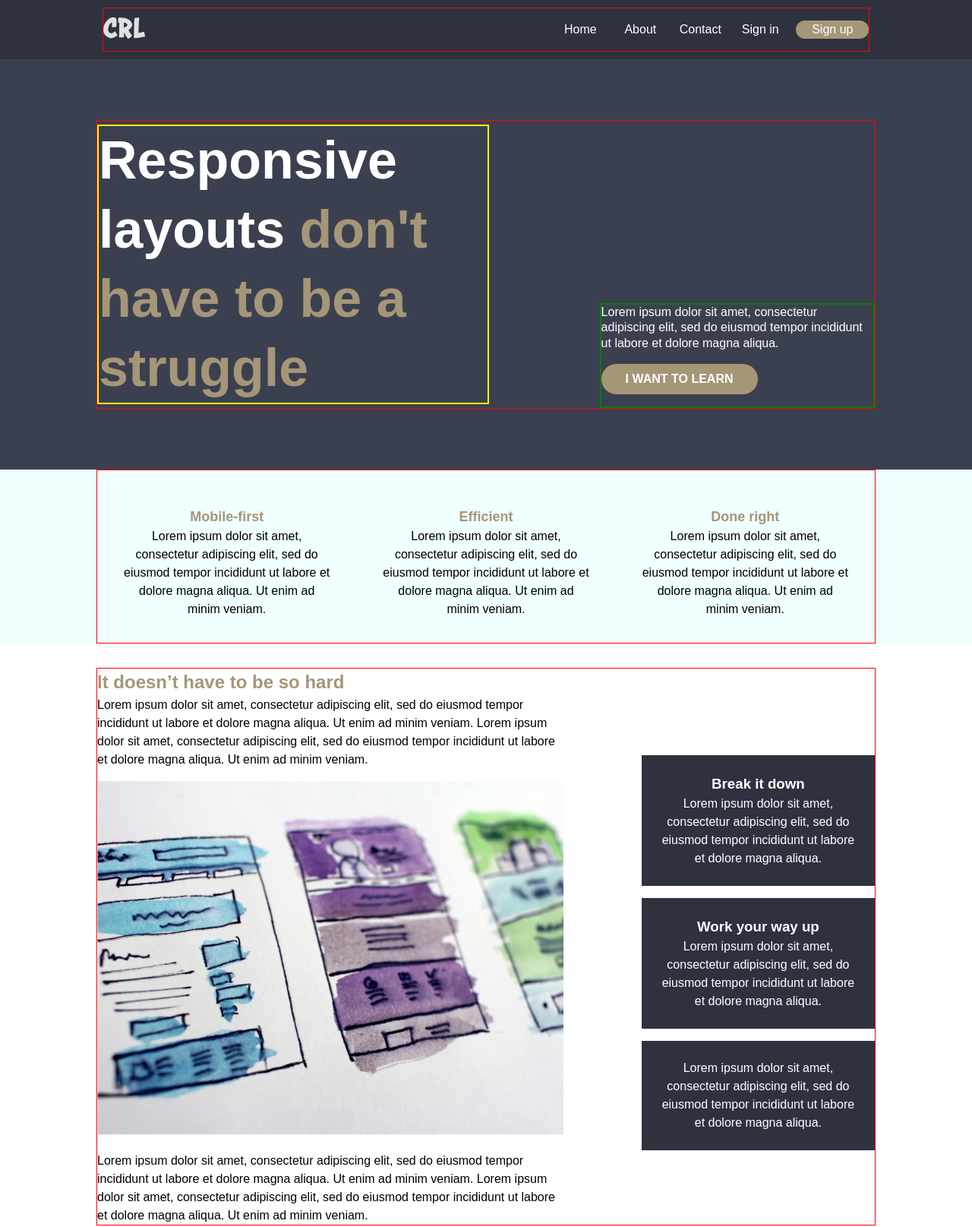
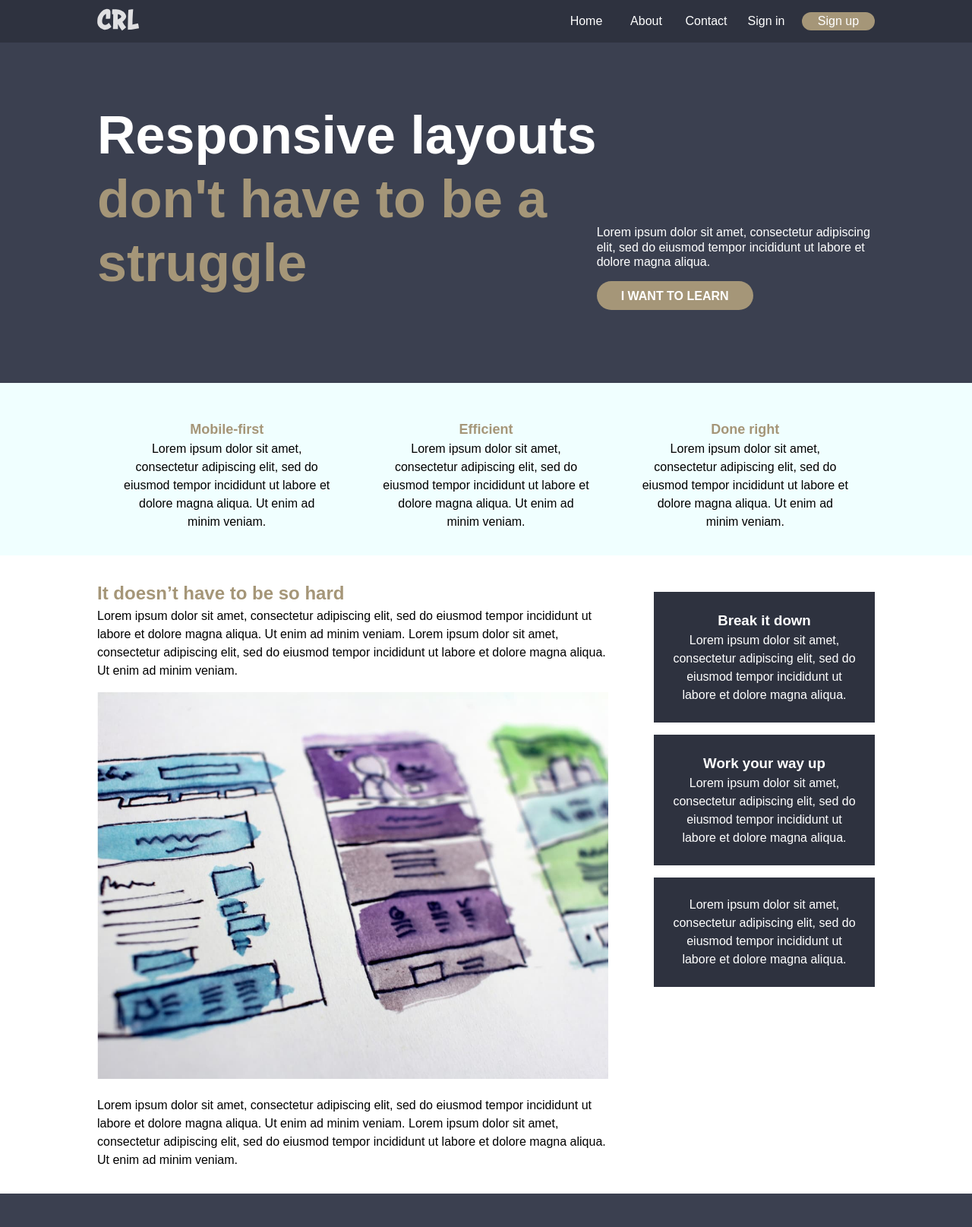
Before and after one commit to unRey5/Kevins-last-challenge, a plain HTML site: page index.html in a window 1280 px wide. Shown: the top 1615 px of the page at 76% size. Drawn offline with Linux system fonts and the light colour scheme.

Commit message:
media querries

```diff
--- a/index.html
+++ b/index.html
@@ -8,7 +8,7 @@
 </head>
 <body>
     <header>
-        <div class="container row">
+        <div class=" nav-wrapper container row">
 
             <div class="logo">
                 <a href="#"><img src="img/logo.svg" alt="logo"></a>
@@ -92,7 +92,7 @@
 
     <footer>
         <h2>Just scratching the surface</h2>
-        <div class="footer-area container row">
+        <div class="footer-area container">
             <div class="footer-links-one footer-items">
                 <h3>About our company</h3>
                 <p>Lorem ipsum dolor sit amet, consectetur adipiscing elit, sed do eiusmod tempor incididunt ut labore et dolore magna aliqua. Ut enim ad minim veniam</p>
--- a/style.css
+++ b/style.css
@@ -23,7 +23,6 @@ header {
     background-color: #2E323F;
     color: #fff;
     text-align: center;
-    padding: .6rem;
 }
 
 ul {
@@ -58,7 +57,7 @@ h1 {
     background-color: #3B4050;
     padding: 5rem 0;
     color: #fff;
-    line-height: 1.3;
+    line-height: 1.2;
 }
 
 .hero-button {
@@ -160,68 +159,46 @@ footer h2 {
     margin-bottom: 1rem;
 }
 
-@media (min-width: 800px) {
 
-    /* h1 {
-        font-size: 90px;
+@media (min-width: 700px) {
 
-    }
-
-    .hero-area {
-        display: flex;
-        justify-content: space-between;
-        border: 1px solid green;
-    }
-
-    } */
 
     .hero-wrapper {
         margin: 0 auto;
         display: flex;
-        justify-content: space-between;
+        justify-content: center;
         width: 80%;
     }
 
-    .hero-text {
-        border: 2px solid yellow;
-        width: 50%;
-    }
 
     .hero-text-right {
-        border: 2px solid green;
-        margin-top: 15rem;
-        width: 35%;
+        margin-top: 10rem;
+
     }
 
     .hero-tittle {
         font-size: 70px;
     }
 
-    .hero-text-right {
-    }
 
     .row {
         display: flex;
         justify-content: space-between;
-        border: 1px solid red;
-        align-items: center;
     }
 
     .second-text-wrapper {
         display: flex;
         justify-content: space-between;
         margin: 0 auto;
-        gap: 10px;
+        gap: 60px;
     }
 
-    .second-text {
-    width: 60%;
+    .nav-wrapper {
+        display: flex;
+        justify-content: space-between;
+        align-items: center;
     }
 
-.second-right-text {
-    width: 30%;
-
-}
 
     .top-nav {
         display: flex;
@@ -251,8 +228,26 @@ footer h2 {
         padding: 1.5rem;
     }
 
+    .footer-area {
+        display: flex;
+        justify-content: space-between;
+    }
+
     .footer-links-one {
         width: 40%;
     }
 
 }
+
+@media (max-width: 1000px) {
+    .second-right-text {
+        border: 1px solid red;
+        display: flex;
+        gap: 20px;
+    }
+
+    .second-text-wrapper {
+        display: flex;
+        flex-direction: column;
+    }
+}
```
Lines whose indentation alone changed are shown as unchanged.
